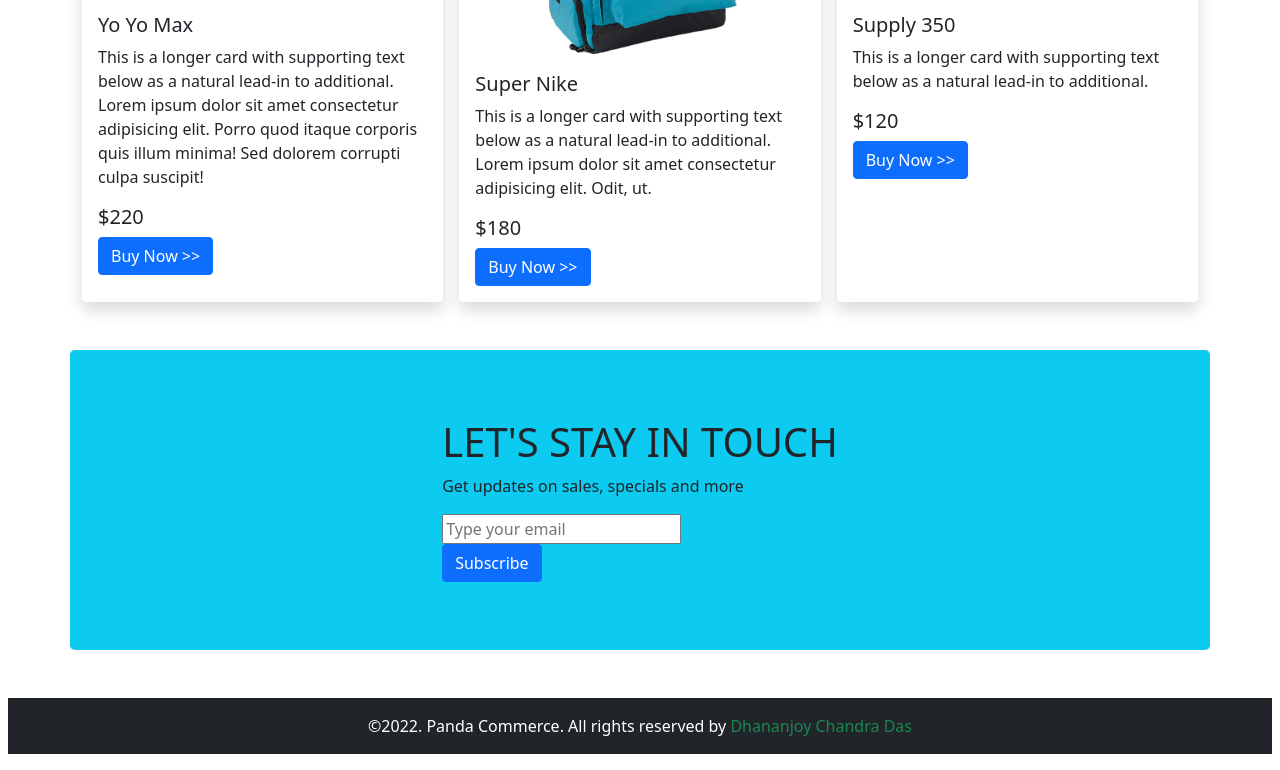
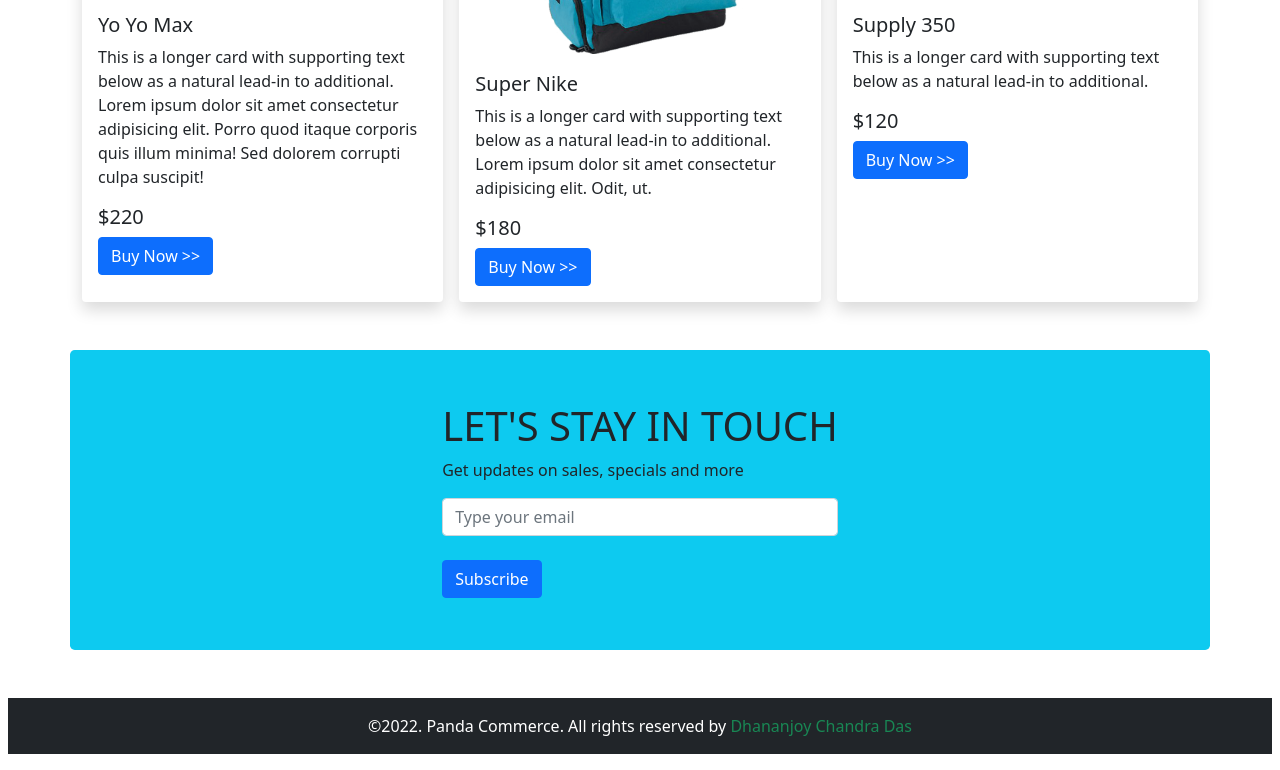
Before and after one commit to dhananjoycd/panda-commerce-bootstrap, a plain HTML site: page index.html in a window 1280 px wide. Shown: the part 1770-2540 px from the top of the page. Drawn offline with nearby package versions, Linux system fonts and the light colour scheme.

Commit message:
finally done

```diff
--- a/index.html
+++ b/index.html
@@ -218,8 +218,11 @@
     <div class="p-3">
         <h1>LET'S STAY IN TOUCH </h1>
         <p> Get updates on sales, specials and more </p>
-        <input type="text" placeholder="Type your email"><br>
-        <button class="btn btn-primary">Subscribe</button>
+     <form action="">
+        <input class="form-control" type="email" placeholder="Type your email" required><br>
+        <input class="btn btn-primary" type="submit" value="Subscribe">
+     </form>
+
   </div>
  </section>
 
```
